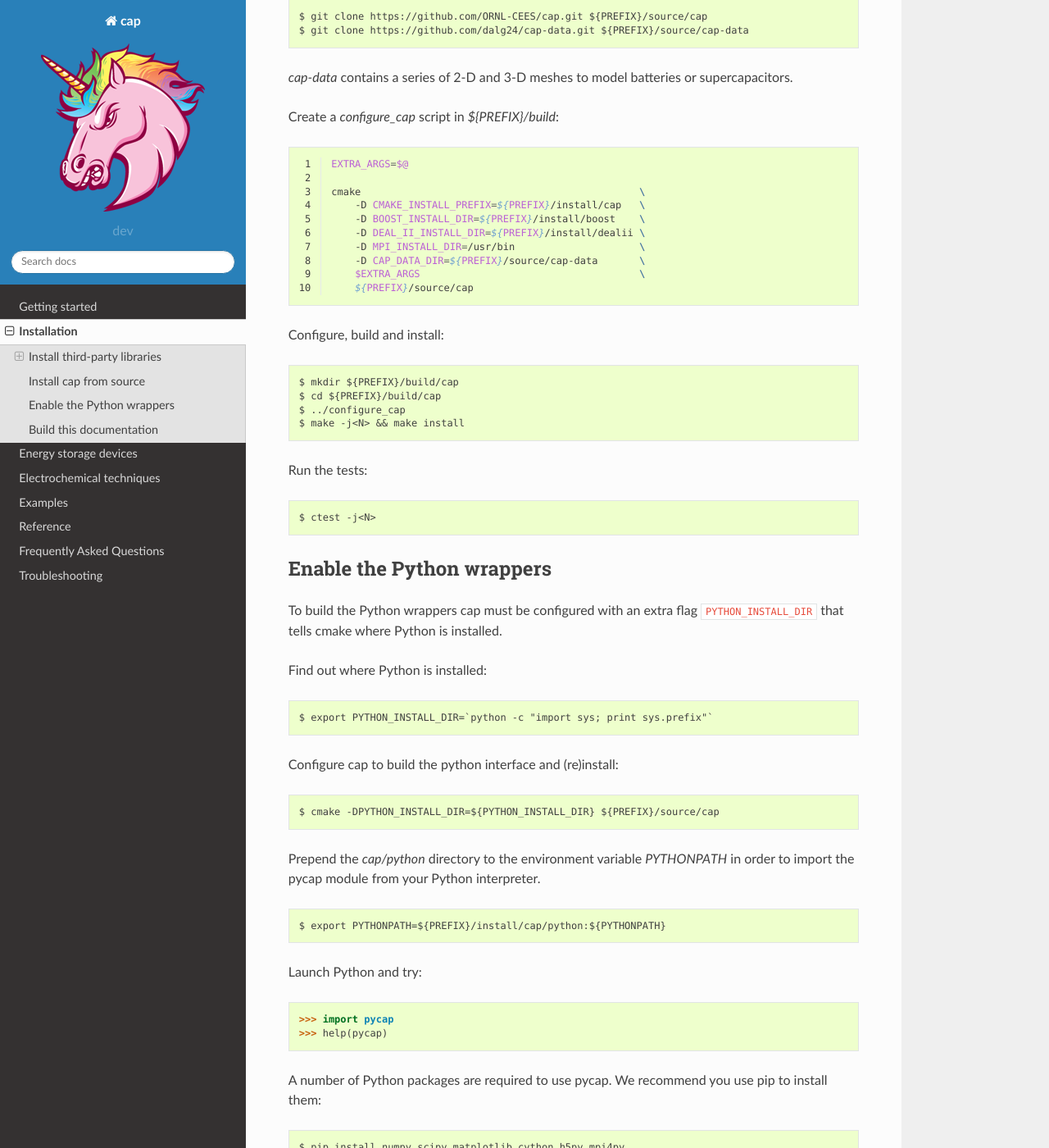
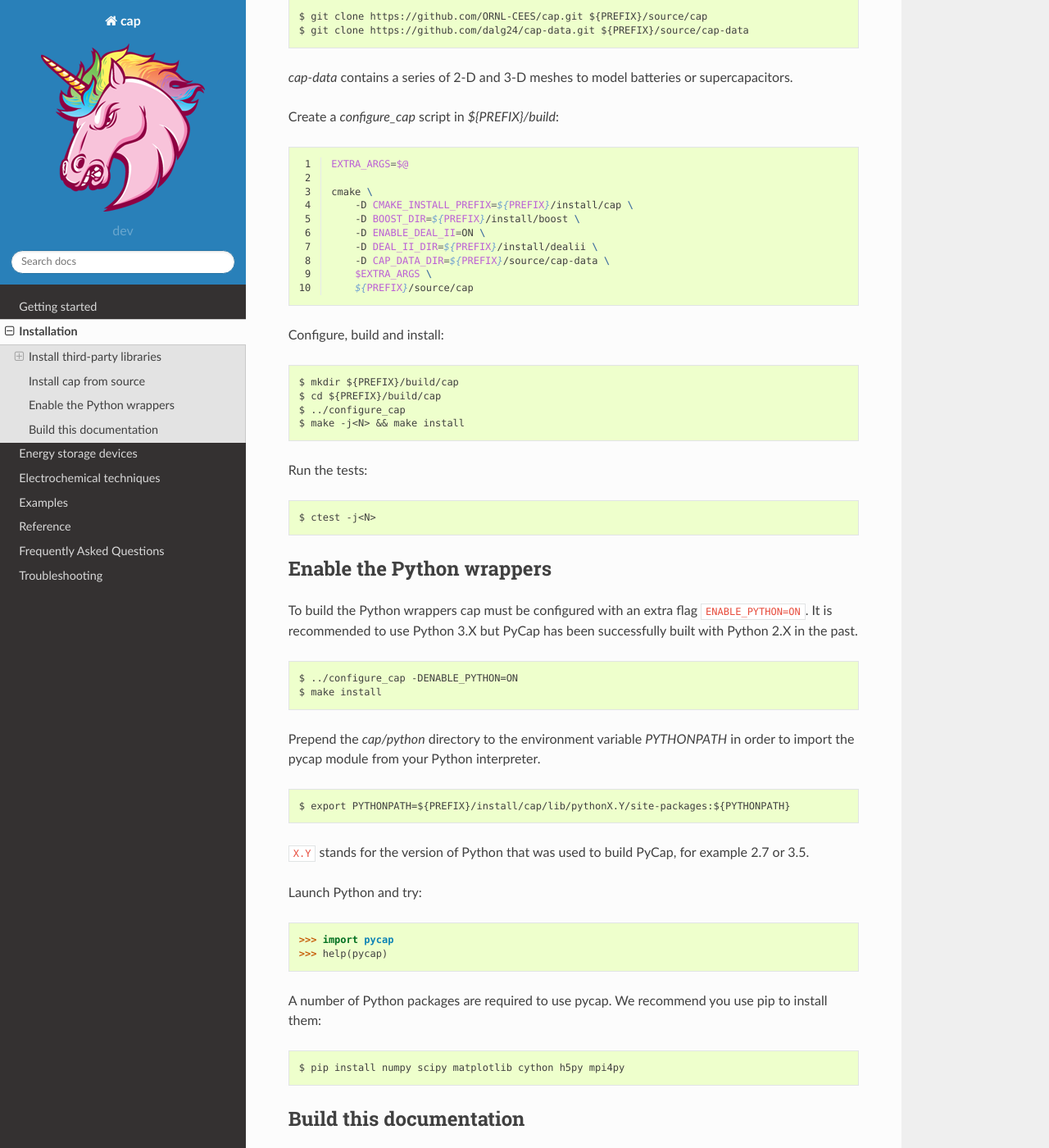
Before and after one commit to ORNL-CEES/Cap, a Sphinx documentation site: the page built from docs/source/install.rst, in a window 1280 px wide and 1400 px high, scrolled down 2303 px. Shown: the whole window at 82% size. Built offline with Sphinx 7.4.7 and the Read the Docs theme 2.0.0, drawn with Linux system fonts in a browser that asks for light colours; formulas are drawn with MathJax 3; some of the changed text lies outside the part shown.

Commit message:
update installation guidelines

```diff
--- a/docs/source/install.rst
+++ b/docs/source/install.rst
@@ -138,13 +138,13 @@ Create a `configure_cap` script in `${PREFIX}/build`:
 
     EXTRA_ARGS=$@
 
-    cmake                                               \
-        -D CMAKE_INSTALL_PREFIX=${PREFIX}/install/cap   \
-        -D BOOST_INSTALL_DIR=${PREFIX}/install/boost    \
-        -D DEAL_II_INSTALL_DIR=${PREFIX}/install/dealii \
-        -D MPI_INSTALL_DIR=/usr/bin                     \
-        -D CAP_DATA_DIR=${PREFIX}/source/cap-data       \
-        $EXTRA_ARGS                                     \
+    cmake \
+        -D CMAKE_INSTALL_PREFIX=${PREFIX}/install/cap \
+        -D BOOST_DIR=${PREFIX}/install/boost \
+        -D ENABLE_DEAL_II=ON \
+        -D DEAL_II_DIR=${PREFIX}/install/dealii \
+        -D CAP_DATA_DIR=${PREFIX}/source/cap-data \
+        $EXTRA_ARGS \
         ${PREFIX}/source/cap
 
 Configure, build and install:
@@ -168,26 +168,23 @@ Enable the Python wrappers
 --------------------------
 
 To build the Python wrappers cap must be configured with an extra flag
-``PYTHON_INSTALL_DIR`` that tells cmake where Python is installed.
-
-Find out where Python is installed:
+``ENABLE_PYTHON=ON``. It is recommended to use Python 3.X but PyCap has
+been successfully built with Python 2.X in the past.
 
 .. code::
 
-    $ export PYTHON_INSTALL_DIR=`python -c "import sys; print sys.prefix"`
-
-Configure cap to build the python interface and (re)install:
-
-.. code::
-
-    $ cmake -DPYTHON_INSTALL_DIR=${PYTHON_INSTALL_DIR} ${PREFIX}/source/cap
+    $ ../configure_cap -DENABLE_PYTHON=ON
+    $ make install
 
 Prepend the `cap/python` directory to the environment variable `PYTHONPATH`
 in order to import the pycap module from your Python interpreter.
 
 .. code::
 
-    $ export PYTHONPATH=${PREFIX}/install/cap/python:${PYTHONPATH}
+    $ export PYTHONPATH=${PREFIX}/install/cap/lib/pythonX.Y/site-packages:${PYTHONPATH}
+
+``X.Y`` stands for the version of Python that was used to build PyCap,
+for example 2.7 or 3.5.
 
 Launch Python and try:
 
@@ -203,12 +200,6 @@ pip to install them:
 
     $ pip install numpy scipy matplotlib cython h5py mpi4py
 
-If pip is not already installed on your machine, you may try:
-
-.. code::
-
-   $ wget --quiet https://bootstrap.pypa.io/get-pip.py && python get-pip.py
-
 
 Build this documentation
 ------------------------
```
Also changed, not shown: other parts of docs/source/install.rst (+2 -2 lines).
